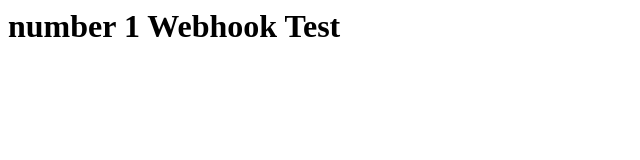
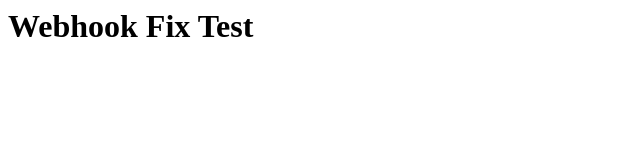
Before and after one commit to heyamay/cicd-terraform-aws-jenkins, a plain HTML site: page index.html in a window 1280 px wide. Shown: the whole page, without its empty margins (0-640 px from the left). Drawn offline with Linux system fonts and the light colour scheme.

Commit message:
Testing webhook after fix

```diff
--- a/index.html
+++ b/index.html
@@ -1 +1 @@
-<h1>number 1 Webhook Test</h1>
+<h1>Webhook Fix Test</h1>
```
